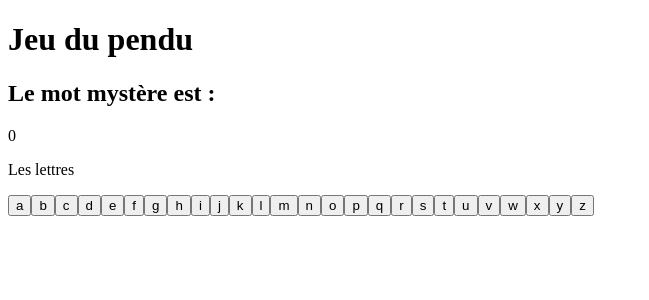
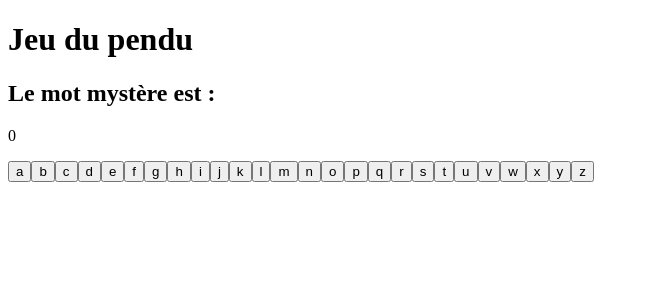
Before and after one commit to Andie4/jeu-du-pendu-en-react, a React (Vite) app in the folder jeu/: page / in a window 1280 px wide. Shown: the top 300 px of the page, without its empty margins (0-649 px from the left). Built offline with nearby package versions, Linux system fonts and the light colour scheme.

Commit message:
changement du code pour le clavier

```diff
--- a/jeu/src/App.jsx
+++ b/jeu/src/App.jsx
@@ -1,25 +1,25 @@
-import React from "react";
-import { useState } from "react";
-
-// import { Mot } from "./components/mot.jsx";
-// bizarre car sur les autres fichiers mon chemin est sesnsible à la casse lorsqu'il manque une majuscule mais pas ici pour mon "mot.jsx"
+import React, { useState } from "react";
+import Keyboard from "./components/Keyboard.jsx";
 import { Generateur } from "./components/Generateur.jsx";
-import { FindMot } from "./components/FindMot.jsx";
-
-
 
 function App() {
     const [mot, setMot] = useState("");
+    const alphabet = "abcdefghijklmnopqrstuvwxyz".split("");
+
+
+    const letterSelected = (letter) => {
+        console.log("lettre selectionné:"+letter )
+    }
 
     return (
         <div>
             <h1>Jeu du pendu</h1>
-            <Generateur mot={mot} setMot={setMot}/>
-            <FindMot/>
+            <Generateur mot={mot} setMot={setMot} />
+            <Keyboard
+                alphabet={alphabet}
+                action = {letterSelected}/>
         </div>
+    );
+}
 
-    );
-};
-
-
-export default App
+export default App;
--- a/jeu/src/components/FindMot.jsx
+++ b/jeu/src/components/FindMot.jsx
@@ -1,13 +1,19 @@
-const FindMot = () => {
-    const alphabet = "abcdefghijklmnopqrstuvwxyz".split(""); // Liste des lettres
+const FindMot = ({}) => {
+    const alphabet = "abcdefghijklmnopqrstuvwxyz".split("");
+
+    // alphabet.addEventListener("click", (e) => {
+    //     console.log(e.target);
+    // });
 
     return (
         <div>
             <p>Les lettres</p>
             <div>
                 {alphabet.map((letter) => (
-                    <button key={letter} id={letter.toLowerCase()} className="lettre">
-                        {letter}
+                    <button key={letter}
+                            id={letter.toLowerCase()}
+                            className="lettre"
+                   > {letter}
                     </button>
                 ))}
             </div>
--- a/jeu/src/components/Generateur.jsx
+++ b/jeu/src/components/Generateur.jsx
@@ -30,8 +30,6 @@ const Generateur = ({mot ,setMot}) => {
         // console.log(mot[i]);
     }
 
-    const contientTiret = mot.includes("-");
-
     return (
         <div>
             <h2>Le mot mystère est :</h2>
--- /dev/null
+++ b/jeu/src/components/Keyboard.jsx
@@ -0,0 +1,26 @@
+import React from "react";
+
+
+const Keyboard = ({alphabet, action }) => {
+    console.log(alphabet);
+
+    return (
+        <div>
+            {alphabet.map(
+                (letter, key) => {
+                    // console.log(key + "=>" + letter)
+                    return (
+                        <button
+                            key={"letter_"+ key}
+                            onClick={ ()=> action(letter)}
+                            >{letter}
+                        </button>
+                    )
+                })
+            }
+        </div>
+    )
+};
+
+
+export default Keyboard;
```
Also changed, not shown: jeu/src/components/LettresComposition.jsx (added, +13 -0 lines).
